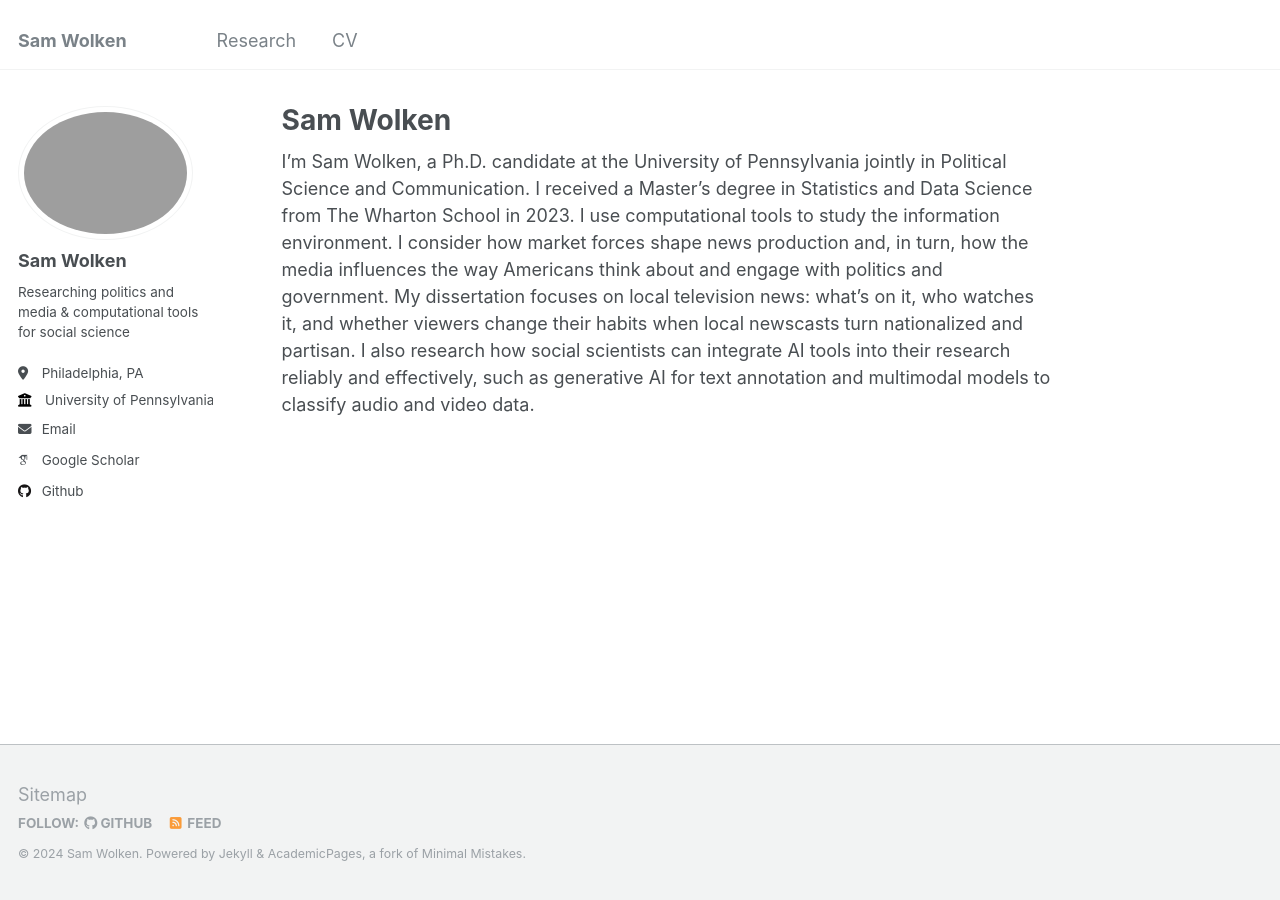
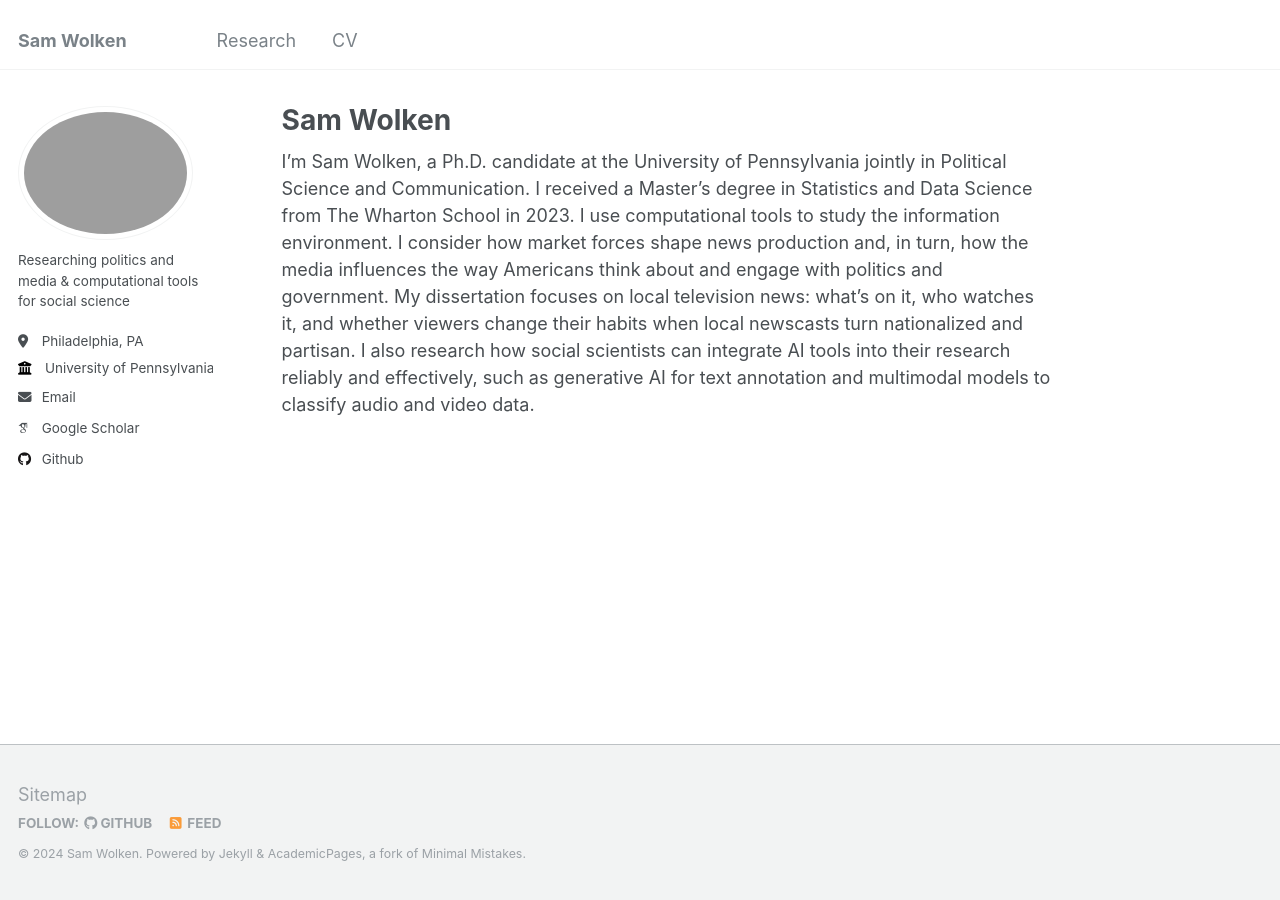
Before and after one commit to swolken/.github.io, a Jekyll site: the page built from _pages/about.md, in a window 1280 px wide. Built offline with Jekyll 4.4.1, drawn with Linux system fonts in a browser that asks for light colours; some web fonts are replaced.

Commit message:
Update _config.yml

```diff
--- a/_config.yml
+++ b/_config.yml
@@ -22,7 +22,7 @@ repository               : "swolken/swolken.github.io"
 author:
   # Biographic information
   avatar           : "profile.png"
-  name             : "Sam Wolken"
+  name             : ""
   pronouns         : # example: "she/her"
   bio              : "Researching politics and media & computational tools for social science"
   location         : "Philadelphia, PA"
```
